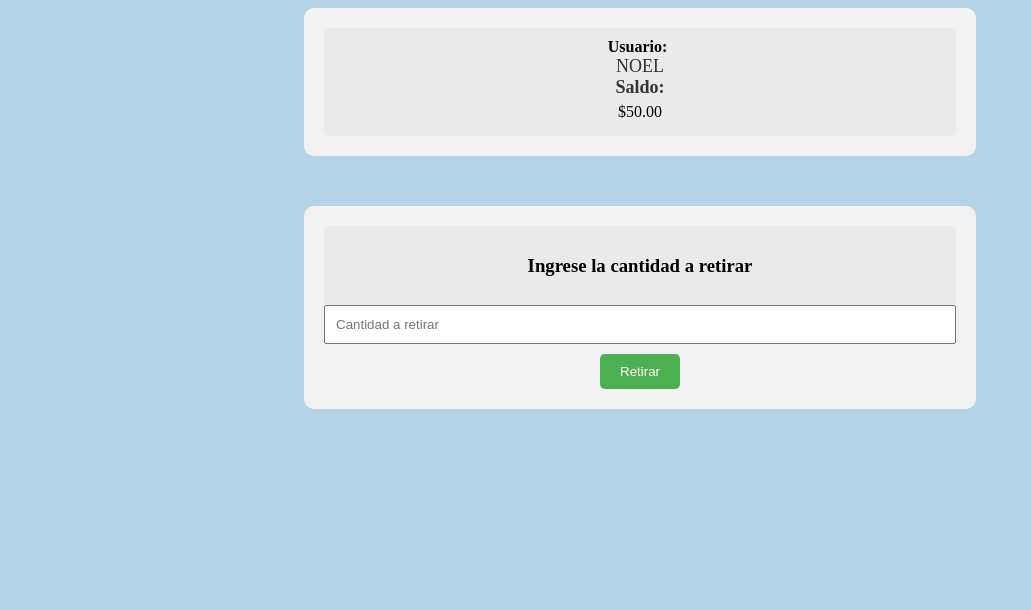
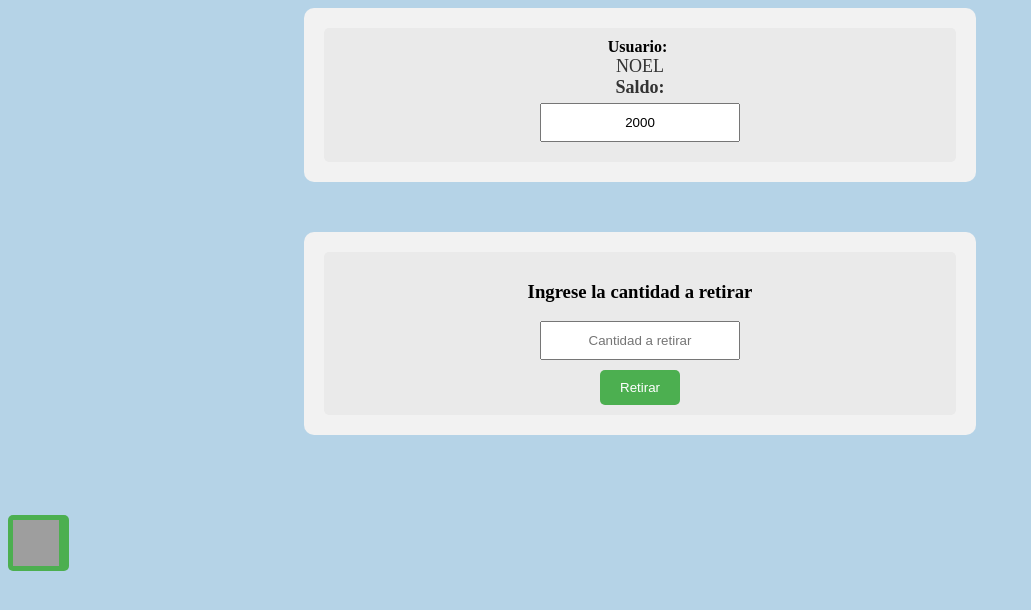
Before and after one commit to NoelCHGIT/intro-a-js-proyecto-noel, a plain HTML site: page intro-a-js-proyercto-noel/retiros.html in a window 1280 px wide. Shown: the whole page, without its empty margins (0-1031 px from the left). Drawn offline with Linux system fonts and the light colour scheme; grey boxes are pictures that could not be loaded.

Commit message:
Fear: PAGINA RETIROS FUNCIONANDO

```diff
--- a/intro-a-js-proyercto-noel/retiros.html
+++ b/intro-a-js-proyercto-noel/retiros.html
@@ -11,28 +11,70 @@
         <span class="client-label">Usuario:</span>
         <span class="client-name">NOEL</span>
         <span class="client-balance">Saldo:</span>
-        <span class="client-money">$50.00</span>
+        <span class="client-money">
+          <input type="text" name="cantidad1" id="c1" value="2000">
+        </span>
       </div>
     </div>
   </header>
   <section>
     <nav>
-      <div class="text-box">
       <div class="custom-header">
-      <div class="user-box">
-        <h3>Ingrese la cantidad a retirar</h3>
-      </div>
-      <div class="withdraw-box">
-        <div class="amount-box">
-          <input type="text" id="withdraw-amount" placeholder="Cantidad a retirar">
-          <button class="withdraw-button" onclick="retirarCantidad()">Retirar</button>
+          <div class="user-box">
+            <h3>Ingrese la cantidad a retirar</h3>
+            <input type="text" id="withdraw-amount" placeholder="Cantidad a retirar">
+              <button class="withdraw-button" onclick="retirarCantidad()">Retirar</button>
+          </div>
+            </div>
+          </div>
         </div>
       </div>
     </nav>
   </section>
 
+  <div class="back-button-container">
+    <div class="back-button" onclick="window.location.href='principal.html'">
+      <img src="https://departamentos.colegiosansaturio.com/deptomatesweb/4ESO/informatica%20web/temas/Unidad_2/images/atras.png" alt="Volver" class="back-icon">
+    </div>
+  </div>
 
 
+  <script>
+    // Función para obtener el saldo almacenado en localStorage
+    function obtenerSaldo() {
+      var saldo = localStorage.getItem("saldo");
+      if (saldo === null) {
+        // Si no hay saldo almacenado, asigna un valor predeterminado
+        saldo = "2000";
+      }
+      return saldo;
+    }
+
+    // Función para actualizar el saldo en el input y en localStorage
+    function actualizarSaldo(nuevoSaldo) {
+      document.getElementById("c1").value = nuevoSaldo;
+      localStorage.setItem("saldo", nuevoSaldo);
+    }
+
+    // Función para retirar una cantidad del saldo
+    function retirarCantidad() {
+      var cantidadT = parseInt(document.getElementById("withdraw-amount").value);
+      var saldo = parseInt(obtenerSaldo());
+      var nuevoSaldo = saldo - cantidadT;
+
+      if (nuevoSaldo >= 0) {
+        actualizarSaldo(nuevoSaldo);
+      } else {
+        alert("No tienes suficiente saldo para realizar el retiro");
+      }
+    }
+
+    // Al cargar la página, actualiza el saldo en el input
+    window.onload = function() {
+      var saldo = obtenerSaldo();
+      document.getElementById("c1").value = saldo;
+    };
+  </script>
 
 </body>
 </html>
--- a/intro-a-js-proyercto-noel/styles.css
+++ b/intro-a-js-proyercto-noel/styles.css
@@ -162,12 +162,13 @@ section {
     margin-bottom: 50px;
   }
 
+
 .custom-header {
     background-color: #f2f2f2;
   border-radius: 10px;
   padding: 20px;
   text-align: center;
-  margin: 0 auto;
+  margin: 0 auto 10px;
   width: 50%;
   }
 
@@ -185,6 +186,44 @@ section {
     margin-right: 5px;
     font-weight: bold;
   }
-  .client-money{
-    margin-bottom: 5px;
+
+  #c1{
+    width: 200px;
+    margin: 0 auto 10px;
+    display: block;
+    text-align: center;
   }
+
+  #withdraw-amount {
+    width: 200px;
+    margin: 0 auto 10px;
+    display: block;
+    text-align: center;
+  }
+
+
+  .back-button {
+    display: flex;
+    align-items: center;
+    background-color: #4CAF50;
+    color: white;
+    padding: 5px;
+    border-radius: 5px;
+    cursor: pointer;
+  }
+
+  .back-icon {
+    width: 46px;
+    height: 46px;
+    margin-right: 5px;
+  }
+
+
+  .back-button:hover {
+    background-color: #45a049;
+  }
+
+  .back-button-container {
+    display: flex;
+    align-items: center;
+  }
```
Also changed, not shown: intro-a-js-proyercto-noel/login.html (+1 -1 lines), intro-a-js-proyercto-noel/principal.html (+12 -1 lines), intro-a-js-proyercto-noel/depositos.html (added), intro-a-js-proyercto-noel/script.js (line endings or trailing spaces).
